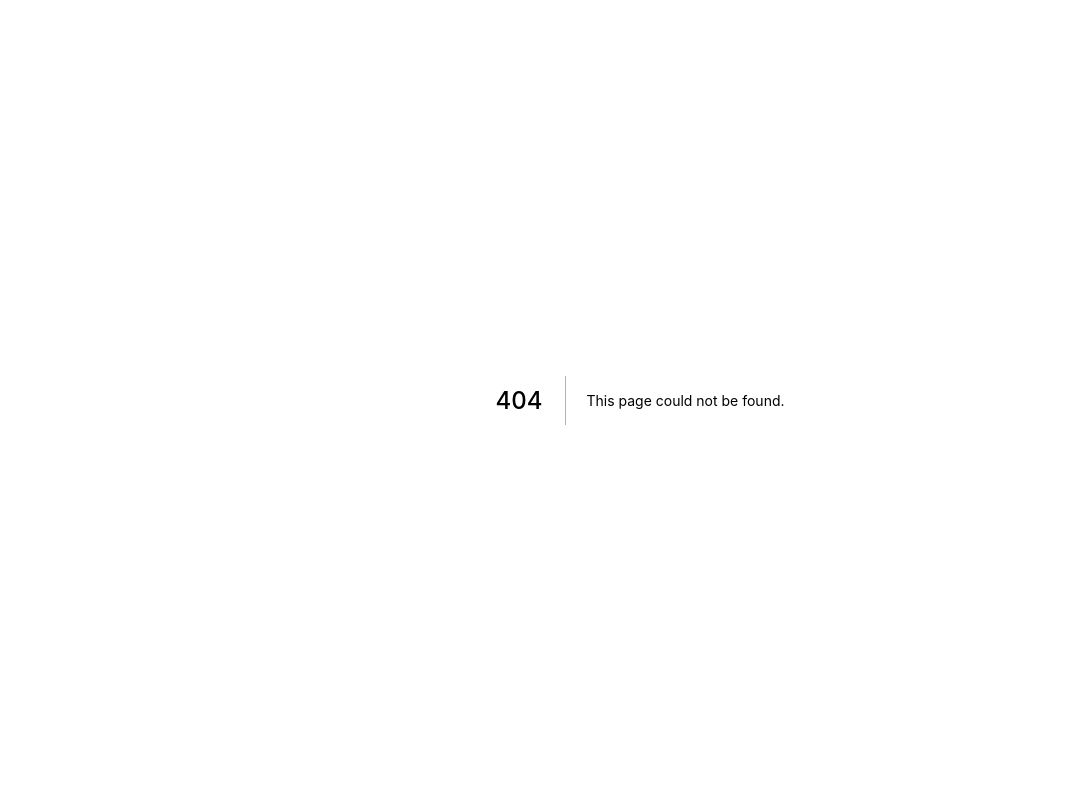
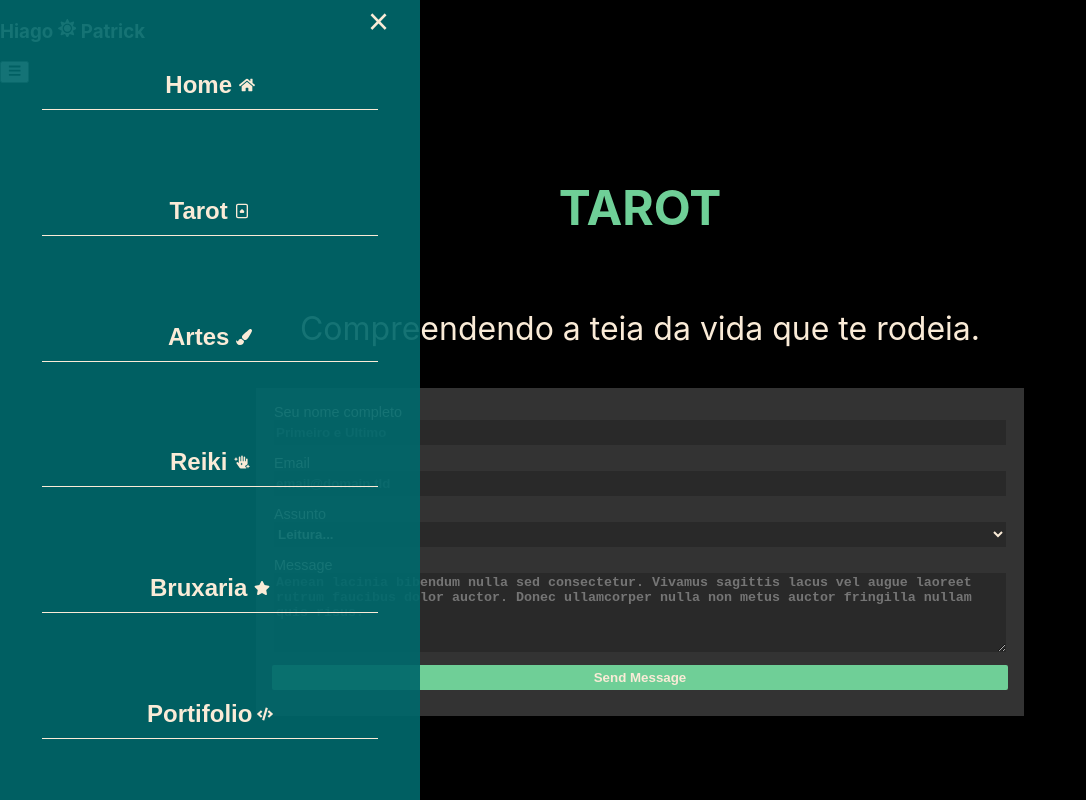
Before and after one commit to hiagoptk/portal, a Next.js app: page /tarot in a window 1280 px wide. Before the commit this address had no page. Shown: the whole page, without its empty margins (0-1086 px from the left). Built offline with nearby package versions, Linux system fonts and the light colour scheme.

Commit message:
adicionando página Tarot, componentes Header e Footer

```diff
--- /dev/null
+++ b/components/FooterPages/FooterPage.js
@@ -0,0 +1,11 @@
+import {FaMoon} from 'react-icons/fa'
+
+const FooterPage = () => {
+    return (
+        <div className="footer">
+            <p>Made with Love by Hiago Patrick <FaMoon className="moon"/></p>
+        </div>
+    );
+}
+
+export default FooterPage;
--- /dev/null
+++ b/components/HeaderPages/HeaderPage.js
@@ -0,0 +1,20 @@
+import {FaSun, FaBars, FaMoon, FaCode, FaPaintBrush, FaHandSparkles, FaJoint, FaHome, FaBrush, FaStar} from 'react-icons/fa'
+import {CgCardSpades} from 'react-icons/cg'
+import Link from 'next/link'
+import SideMenu from '../SideMenu/SideMenu';
+
+
+
+const HeaderPage = () => {
+    return (
+        <navbar className="nav-black">
+            <nav className="menu">
+                <Link href="/" passHref><h3 className="title">Hiago <FaSun className="sun"/> Patrick</h3></Link>
+                <button id="menuBtn" className="show" ><FaBars/></button>
+            </nav>
+            <SideMenu id="aside" />
+        </navbar>
+    );
+};
+
+export default HeaderPage;
--- /dev/null
+++ b/components/SideMenu/SideMenu.js
@@ -0,0 +1,20 @@
+import {FaSun, FaBars, FaMoon, FaCode, FaPaintBrush, FaHandSparkles, FaJoint, FaHome, FaBrush, FaStar} from 'react-icons/fa'
+import {CgCardSpades} from 'react-icons/cg'
+import styles from '../../styles/SideMenu.module.css'
+import Link from 'next/dist/client/link';
+
+const SideMenu = () => {
+    return (
+        <div id="sideMenu" className={styles.asideMenu}>
+            <button className={styles.closebtn} >&times;</button>
+            <p className={styles.itemMenu}><Link href="/" passHref> Home </Link> <FaHome /></p>
+            <p className={styles.itemMenu}><Link href="/tarot"passHref> Tarot  </Link><CgCardSpades/></p>
+            <p className={styles.itemMenu}><Link href="/" passHref>Artes </Link> <FaPaintBrush /> </p>
+            <p className={styles.itemMenu}><Link href="/reiki"passHref>Reiki </Link> <FaHandSparkles /> </p>
+            <p className={styles.itemMenu}><Link href="/bruxaria" passHref>Bruxaria </Link> <FaStar /> </p>
+            <p className={styles.itemMenu}><Link href="/portifolio" passHref>Portifolio</Link> <FaCode /></p>
+        </div>
+    );
+}
+
+export default SideMenu;
--- /dev/null
+++ b/pages/tarot/index.js
@@ -0,0 +1,47 @@
+import styles from '../../styles/Tarot.module.css'
+
+import HeaderPage from "../../components/HeaderPages/HeaderPage"
+import FooterPage from "../../components/FooterPages/FooterPage"
+
+const Tarot = () => {
+    return (
+        <div className={styles.container}>
+            <HeaderPage />
+            <div className={styles.main}>
+                <div className={styles.head}>
+                    <h2 className={styles.title}>TAROT</h2>
+                    <p className={styles.description}>
+                        Compreendendo a teia da vida que te rodeia.
+                    </p>
+                </div>
+
+
+                <form id="fs-frm" name="department-contact-form" acceptCharset="utf-8" className={styles.form} action="https://formspree.io/f/mayagnrd" method="post">
+                    <fieldset id="fs-frm-inputs">
+                        <label htmlFor="full-name">Seu nome completo</label>
+                        <input type="text" name="name" id="full-name" placeholder="Primeiro e Ultimo" required=""/>
+                        <br/>
+                        <label htmlFor="email-address">Email</label><br/>
+                        <input type="email" name="_replyto" id="email-address" placeholder="email@domain.tld" required=""/>
+                        <br/>
+                        <label htmlFor="department">Assunto</label><br/>
+                            <select name="department" id="department" required="">
+                                <option value="Select" selected="" disabled="">Leitura...</option>
+                                <option value="Leitura Geral">Leitura Geral</option>
+                                <option value="Leituras de Amor">Leituras de Amor</option>
+                                <option value="Mandala de Ano Novo">Mandala de Ano Novo</option>
+                                <option value="Mandala Astrológica">Mandala Astrológica </option>
+                            </select>
+                        <br/>
+                        <label htmlFor="message">Message</label><br/>
+                        <textarea rows="5" name="message" id="message" placeholder="Aenean lacinia bibendum nulla sed consectetur. Vivamus sagittis lacus vel augue laoreet rutrum faucibus dolor auctor. Donec ullamcorper nulla non metus auctor fringilla nullam quis risus." required=""></textarea>
+                    </fieldset>
+                    <input className={styles.btnForm} type="submit" value="Send Message"/>
+                </form>
+            </div>
+            <FooterPage />
+        </div>
+    );
+}
+
+export default Tarot;
--- /dev/null
+++ b/styles/HeaderPage.module.css
@@ -0,0 +1,37 @@
+.nav-black{
+    width: 100vw;
+    height: 5%;
+    background-color: rgb(0, 0, 0);
+    display: flex;
+    flex-direction: column;
+    align-items: center;
+    color: antiquewhite
+}
+
+.menu {
+    width: 80vw;
+    height: 100%;
+
+    display: flex;
+    justify-content: space-between;
+    align-items: center;
+
+}
+
+.menu .title {
+    font-size: 1.1em;
+    font-family: 'Cuprum', sans-serif;
+}
+
+.sun {
+    color: #fca400;
+  }
+
+.show {
+    visibility: visible;
+
+}
+
+.hide {
+    visibility: hidden;
+}
--- /dev/null
+++ b/styles/SideMenu.module.css
@@ -0,0 +1,83 @@
+
+.asideMenu {
+    display: flex;
+    flex-direction: column;
+    justify-content: space-evenly;
+    align-items: center;
+
+
+    width: 100%;
+    max-width: 420px;
+    visibility: visible;
+    height: 100vh;
+    z-index: 1;
+    top: 0;
+    left: 0;
+    background-color: rgba(0, 104, 107, 0.918);
+    overflow-x: hidden;
+    position: fixed;
+}
+
+.show {
+    visibility: visible;
+
+}
+
+.hide {
+    visibility: hidden;
+}
+
+.asideMenu .closebtn {
+    position: absolute;
+    top: 0;
+    right: 25px;
+    font-size: 36px;
+    margin-left: 50px;
+    background-color: transparent;
+    color: antiquewhite;
+    border: none;
+    width: fit-content;
+    height: fit-content;
+    cursor: pointer;
+  }
+
+.asideMenu a {
+    font-size: 1.5em;
+    font-weight: 700;
+    text-decoration: none;
+    cursor: pointer;
+
+}
+
+@media screen and (min-width: 450px) {
+    #sideMenu {
+        padding-top: 15px;
+    }
+
+    #sideMenu a {
+        font-size: 18px;
+    }
+
+}
+
+.menu #menuBtn {
+    background-color: transparent;
+    font-size: 1.5em;
+    width: fit-content;
+    height: fit-content;
+    border: none;
+    padding-top: 10px;
+    color: antiquewhite;
+}
+
+.menu #menuBtn:hover {
+    cursor: pointer;
+}
+
+.itemMenu{
+    text-align: center;
+    width: 80%;
+    padding: 10px;
+    border-bottom: 1px solid ;
+    font-family: 'Cuprum', sans-serif;
+}
--- /dev/null
+++ b/styles/Tarot.module.css
@@ -0,0 +1,80 @@
+
+.container {
+    height: 100vh;
+    max-height: 100vh;
+    overflow: hidden;
+    background-color: black;
+    color: antiquewhite;
+
+  }
+
+  .main {
+    height: 90%;
+    padding: 2rem;;
+    flex: 1;
+    display: flex;
+    flex-direction: column;
+    justify-content: center;
+    align-items: center;
+
+  }
+
+  .head {
+    display: flex;
+    flex-direction: column;
+    align-items: center;
+    justify-content: center;
+
+    height: 30%;
+    margin: 0 0 20px 0;
+    overflow: hidden;
+  }
+
+  .title {
+    color: #6FCF97;
+    font-size: 3rem;
+
+  }
+
+  .description{
+    font-size: 2.5vmax;
+    padding-bottom: 20px;
+  }
+
+  .form {
+    width: 80vw;
+    max-width: 768px;
+    background-color: rgba(255, 255, 255, 0.199);
+    padding: 1rem;
+    font-family: 'Syne', sans-serif;
+    font-size: 0.9rem;
+
+  }
+
+  .form input,
+  .form select {
+    height: 25px;
+  }
+
+  .form input,
+  .form select,
+  .form textarea {
+    width: 100%;
+    border: none;
+    background-color: rgba(19, 19, 19, 0.301);
+    color: antiquewhite;
+    font-weight: bold;
+    margin-bottom: 10px;
+  }
+
+  .form fieldset {
+    border: none;
+    padding: 0;
+  }
+
+  .form .btnForm {
+    color: antiquewhite;
+    background-color: #6FCF97;
+    border-style: none;
+    border-radius: 2px;
+  }
```
Also changed, not shown: styles/FooterPage.module.css (added, +29 -0 lines).
